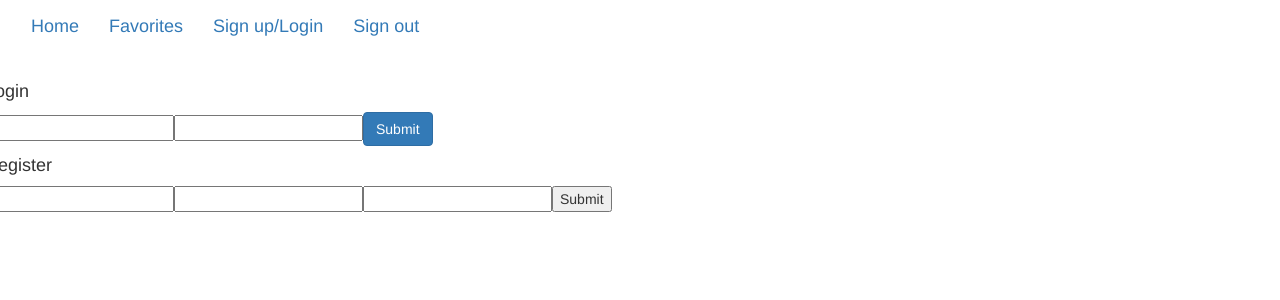
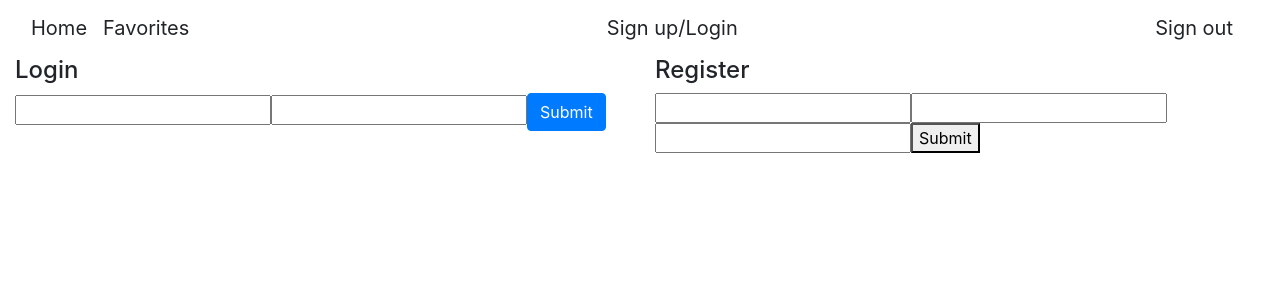
Before and after one commit to Ramsey-B/dragon-post-fullstack, an Angular app in the folder ClientApp/: page /account in a window 1280 px wide. Shown: the top 300 px of the page. Built offline with nearby package versions, Linux system fonts and the light colour scheme; no server answers.

Commit message:
updated bootstrap

```diff
--- a/ClientApp/package.json
+++ b/ClientApp/package.json
@@ -25,7 +25,7 @@
     "@angular/router": "^5.2.0",
     "@nguniversal/module-map-ngfactory-loader": "^5.0.0-beta.5",
     "aspnet-prerendering": "^3.0.1",
-    "bootstrap": "^3.3.7",
+    "bootstrap": "^4.1.1",
     "core-js": "^2.4.1",
     "rxjs": "^5.5.6",
     "zone.js": "^0.8.19"
--- a/ClientApp/src/app/Components/account/account.component.html
+++ b/ClientApp/src/app/Components/account/account.component.html
@@ -1,5 +1,5 @@
 <div class="row">
-  <div class="col-6">
+  <div class="col-md-6">
     <h4>Login</h4>
     <form (ngSubmit)="loginUser()">
       <input type="email" [(ngModel)]="user.email" name="email">
@@ -7,7 +7,7 @@
       <button type="submit" class="btn btn-primary">Submit</button>
     </form>
   </div>
-  <div class="col-6">
+  <div class="col-md-6">
     <h4>Register</h4>
     <form (ngSubmit)="createUser()">
       <input type="email" [(ngModel)]="user.email" name="email">
```
Also changed, not shown: 2 other files (tests, documents, lock files or other folders).
